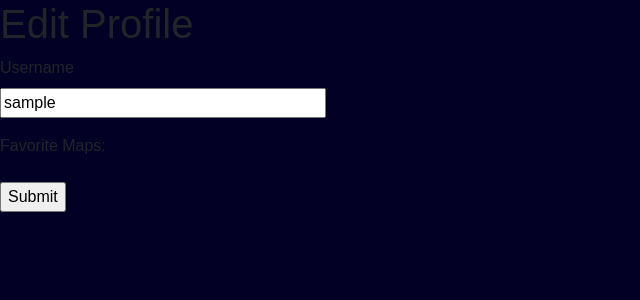
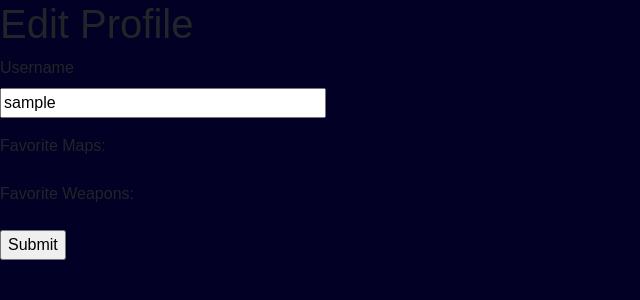
Before and after one commit to LanceBasa/CSGGHubUsersWebChatSystem, a Flask app: page /edit_profile in a window 1280 px wide. Shown: the part 102-402 px from the top of the page, without its empty margins (0-640 px from the left). Run offline with Flask 3, Linux system fonts and the light colour scheme; the visitor is signed in with stand-in values (Sample User, id 1); data comes from the database, SQL or seed files in the repository; both versions use the stored data as it was after the commit; data that the repository does not hold is empty.

Commit message:
final final

```diff
--- a/app/forms.py
+++ b/app/forms.py
@@ -1,5 +1,5 @@
 from flask_wtf import FlaskForm
-from wtforms import StringField, PasswordField, BooleanField, SubmitField, TextAreaField, SelectMultipleField
+from wtforms import StringField, PasswordField, BooleanField, SubmitField, TextAreaField, SelectMultipleField, widgets
 from wtforms.validators import ValidationError, DataRequired, Email, EqualTo, Length
 from app.models import User
 
@@ -31,5 +31,6 @@
 class EditProfileForm(FlaskForm):
     username = StringField('Username', validators=[DataRequired()])
     about_me = TextAreaField('About me', validators=[Length(min=0, max=300)])
-    fav_maps = SelectMultipleField('Favorite Maps', coerce=int)
+    fav_maps = SelectMultipleField('Favorite Maps', coerce=int, widget=widgets.ListWidget(prefix_label=False), option_widget=widgets.CheckboxInput())
+    fav_weapons = SelectMultipleField('Favorite Weapons', coerce=int, widget=widgets.ListWidget(prefix_label=False), option_widget=widgets.CheckboxInput())
     submit = SubmitField('Submit')
--- a/app/routes.py
+++ b/app/routes.py
@@ -37,6 +37,7 @@
     'body': 'The Avengers movie was so cool!'
     }
     ]
+    fav_weapons = FavWeapon.query.filter_by(user_id=current_user.id).all()
     return render_template("profile.html", title='My Profile', posts=posts)
 @app.route('/button')
 def button():
@@ -92,16 +93,22 @@
 def edit_profile():
     form = EditProfileForm()
     form.fav_maps.choices = [(map.id, map.map_name) for map in Map.query.order_by(Map.map_name)]
+    # Add weapon choices
+    form.fav_weapons.choices = [(weapon.id, weapon.weapon_name) for weapon in Weapon.query.order_by(Weapon.weapon_name)]
 
     if form.validate_on_submit():
         current_user.username = form.username.data
         current_user.about_me = form.about_me.data
 
         fav_map_ids = request.form.getlist('fav_maps')
+        fav_weapon_ids = request.form.getlist('fav_weapons')
 
         # Clear all favorite maps
         for fav_map in current_user.fav_maps.all():
             current_user.fav_maps.remove(fav_map)
+
+        # Clear all favorite weapons
+        FavWeapon.query.filter_by(user_id=current_user.id).delete()
 
         # Add the selected maps
         for map_id in fav_map_ids:
@@ -110,13 +117,21 @@
                 fav_map = FavMap(user=current_user, map=map)
                 db.session.add(fav_map)
 
+        # Add the selected weapons
+        for weapon_id in fav_weapon_ids:
+            weapon = Weapon.query.get(weapon_id)
+            if weapon:
+                fav_weapon = FavWeapon(user_id=current_user.id, weapon_id=weapon_id)
+                db.session.add(fav_weapon)
+
         db.session.commit()
         flash('Your changes have been saved.')
-        return redirect(url_for('edit_profile'))
+        return redirect(url_for('profile'))
 
     elif request.method == 'GET':
         form.username.data = current_user.username
         form.about_me.data = current_user.about_me
         form.fav_maps.data = [fav_map.map_id for fav_map in current_user.fav_maps]
+        form.fav_weapons.data = [fav_weapon.weapon_id for fav_weapon in FavWeapon.query.filter_by(user_id=current_user.id)]
 
     return render_template('edit_profile.html', title='Edit Profile', form=form)
--- a/app/templates/edit_profile.html
+++ b/app/templates/edit_profile.html
@@ -19,6 +19,14 @@
             <label for="fav_map_{{ map_id }}">{{ map_name }}</label><br>
             {% endfor %}
         </p>
+        <p>
+            <label for="fav_weapons">Favorite Weapons:</label><br>
+            {% for weapon_id, weapon_name in form.fav_weapons.choices %}
+            <input type="checkbox" id="fav_weapon_{{ weapon_id }}" name="fav_weapons" value="{{ weapon_id }}"
+                {% if weapon_id in form.fav_weapons.data %}checked{% endif %}>
+            <label for="fav_weapon_{{ weapon_id }}">{{ weapon_name }}</label><br>
+            {% endfor %}
+        </p>
         <p>{{ form.submit() }}</p>
     </form>
 {% endblock %}
```
Also changed, not shown: app/templates/profile.html (+9 -0 lines), app.db.
